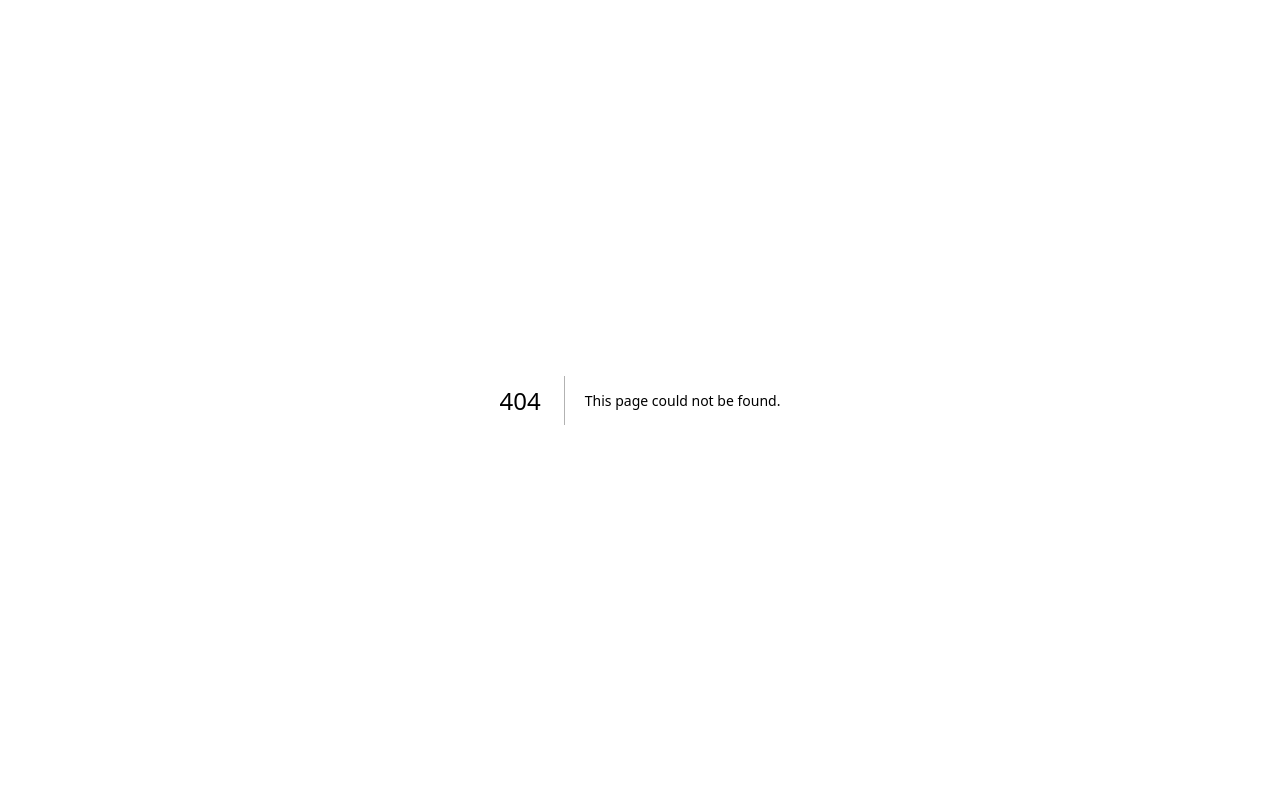
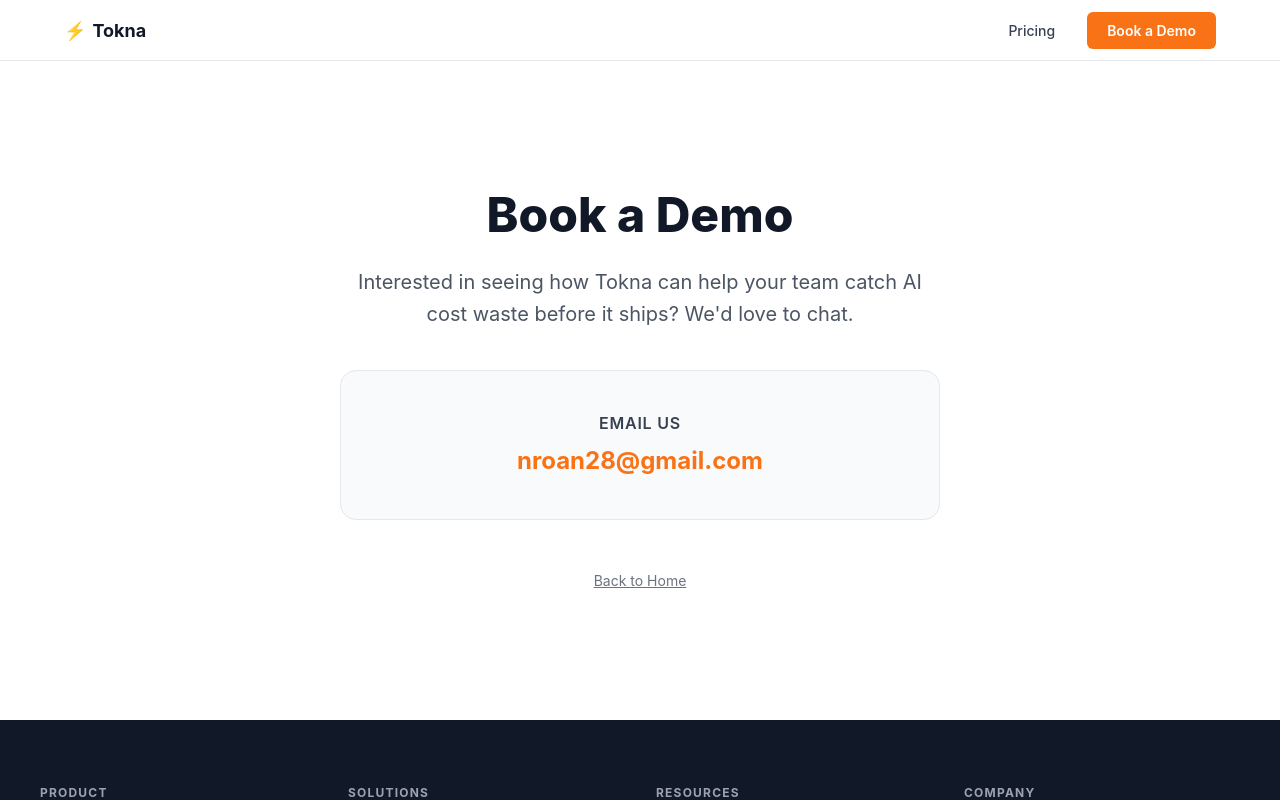
Before and after one commit to nroan117/tokna, a Next.js app in the folder apps/web/: page /contact in a window 1280 px wide. Before the commit this address had no page. Shown: the top 800 px of the page. Built offline with nearby package versions, Linux system fonts and the light colour scheme.

Commit message:
marketing: remove about link and add contact page referring to email for demo

```diff
--- a/apps/web/app/(marketing)/about/page.tsx
+++ /dev/null
@@ -1,18 +0,0 @@
-import SiteFooter from '../../../components/marketing/SiteFooter';
-
-export default function AboutPage() {
-  return (
-    <>
-      <main style={{ padding: '4rem 2rem', maxWidth: '800px', margin: '0 auto', minHeight: '60vh' }}>
-        <h1 style={{ fontSize: '2.5rem', fontWeight: 800, color: '#111827', marginBottom: '1rem' }}>
-          About Tokna
-        </h1>
-        <p style={{ fontSize: '1.125rem', color: '#6b7280', lineHeight: 1.7 }}>
-          Tokna is an AI cost engineering automation platform built by engineers who&apos;ve seen the waste firsthand.
-          We help engineering teams catch LLM cost regressions before they reach production.
-        </p>
-      </main>
-      <SiteFooter />
-    </>
-  );
-}
--- /dev/null
+++ b/apps/web/app/(marketing)/contact/page.tsx
@@ -0,0 +1,73 @@
+import Link from 'next/link';
+import SiteFooter from '../../../components/marketing/SiteFooter';
+
+export default function ContactPage() {
+  return (
+    <>
+      <main style={{
+        padding: '8rem 2rem',
+        textAlign: 'center',
+        minHeight: '70vh',
+        background: '#ffffff',
+        display: 'flex',
+        flexDirection: 'column',
+        alignItems: 'center',
+        justifyContent: 'center'
+      }}>
+        <div style={{ maxWidth: '600px', margin: '0 auto' }}>
+          <h1 style={{
+            fontSize: 'clamp(2rem, 5vw, 3rem)',
+            fontWeight: 800,
+            color: '#111827',
+            marginBottom: '1.5rem',
+            lineHeight: 1.1
+          }}>
+            Book a Demo
+          </h1>
+          <p style={{
+            fontSize: '1.25rem',
+            color: '#4b5563',
+            lineHeight: 1.6,
+            marginBottom: '2.5rem'
+          }}>
+            Interested in seeing how Tokna can help your team catch AI cost waste before it ships? We'd love to chat.
+          </p>
+          <div style={{
+            padding: '2.5rem',
+            background: '#f9fafb',
+            borderRadius: '1rem',
+            border: '1px solid #e5e7eb',
+          }}>
+            <p style={{
+              fontSize: '1rem',
+              fontWeight: 600,
+              color: '#374151',
+              marginBottom: '0.5rem',
+              textTransform: 'uppercase',
+              letterSpacing: '0.05em'
+            }}>
+              Email us
+            </p>
+            <a
+              href="mailto:nroan28@gmail.com"
+              style={{
+                fontSize: '1.5rem',
+                fontWeight: 700,
+                color: '#f97316',
+                textDecoration: 'none'
+              }}
+            >
+              nroan28@gmail.com
+            </a>
+          </div>
+          <div style={{ marginTop: '3rem' }}>
+            <Link href="/" style={{ color: '#6b7280', fontSize: '0.875rem', textDecoration: 'underline' }}>
+              Back to Home
+            </Link>
+          </div>
+        </div>
+      </main>
+      <SiteFooter />
+    </>
+  );
+}
--- a/apps/web/components/marketing/Navbar.tsx
+++ b/apps/web/components/marketing/Navbar.tsx
@@ -34,9 +34,6 @@
             <Link href="/pricing" style={{ fontSize: '0.875rem', fontWeight: 500, color: '#374151' }}>
               Pricing
             </Link>
-            <Link href="/about" style={{ fontSize: '0.875rem', fontWeight: 500, color: '#374151' }}>
-              About
-            </Link>
           </div>
           <Link href="/contact" style={{
             display: 'inline-flex',
--- a/apps/web/components/marketing/SiteFooter.tsx
+++ b/apps/web/components/marketing/SiteFooter.tsx
@@ -29,7 +29,6 @@
   {
     title: 'Company',
     links: [
-      { label: 'About', href: '/about' },
       { label: 'Contact', href: '/contact' },
       { label: 'Privacy Policy', href: '/privacy' },
       { label: 'Terms of Service', href: '/terms' },
```
Also changed, not shown: 1 other file (tests, documents, lock files or other folders).
